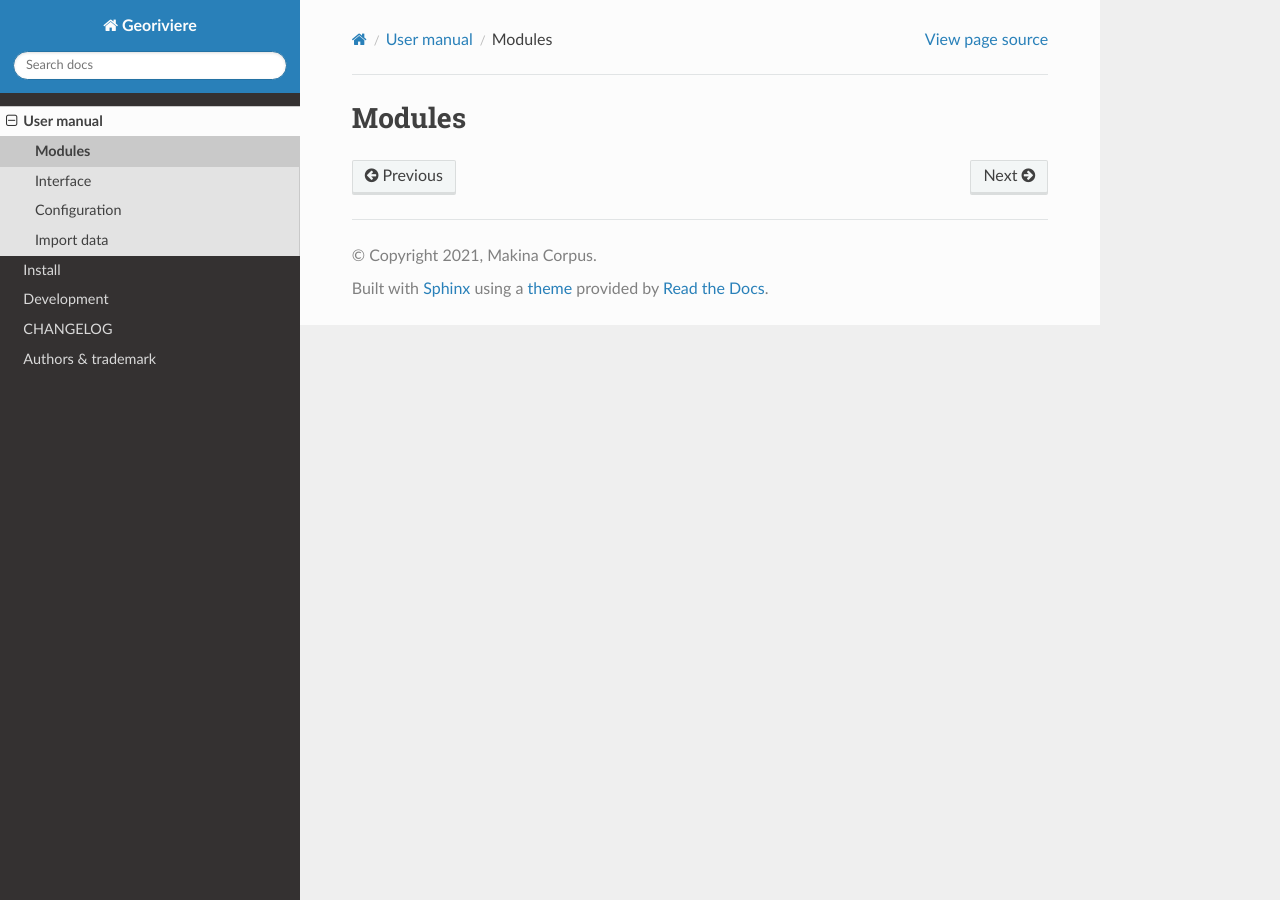
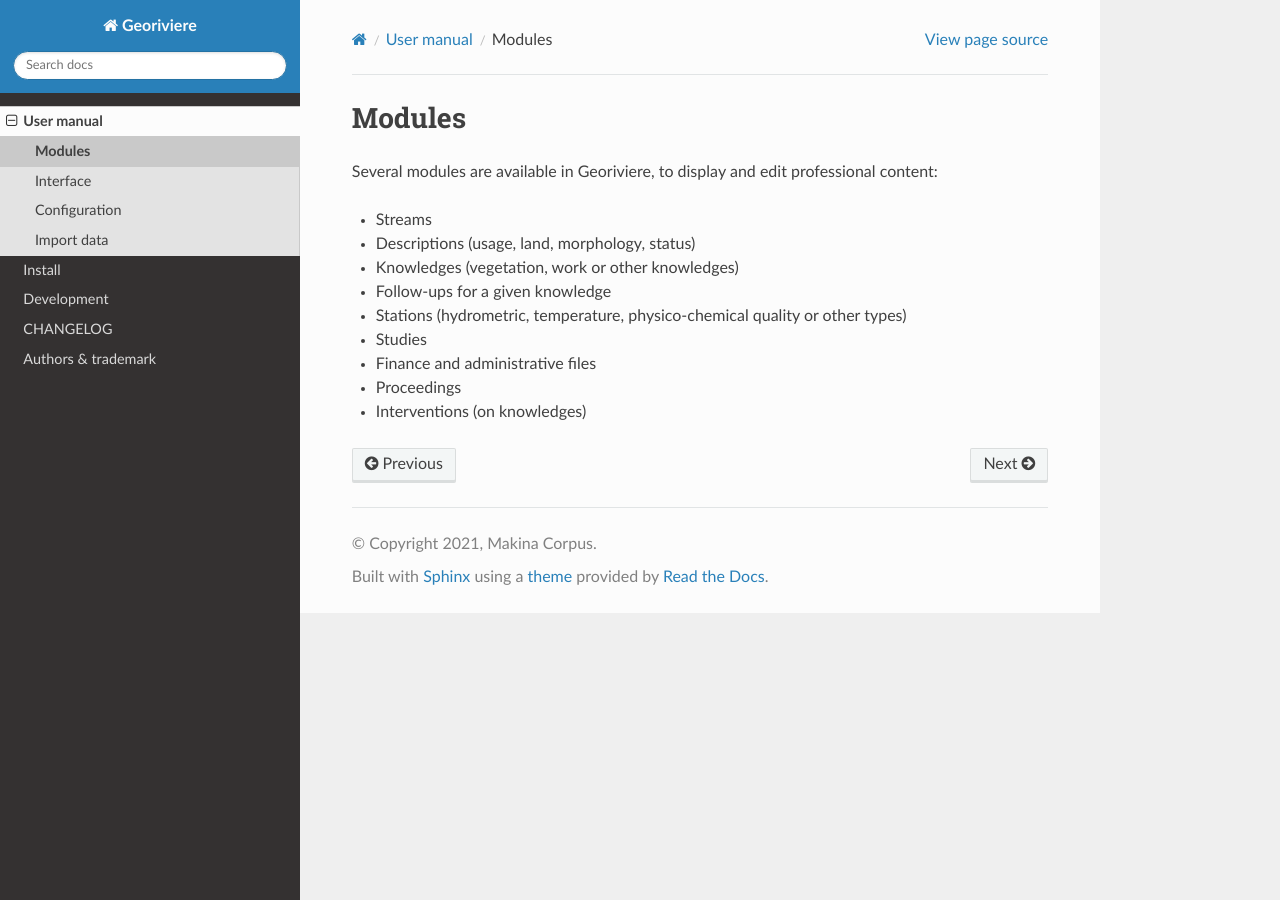
Before and after one commit to Georiviere/Georiviere-admin, a Sphinx documentation site: the page built from docs/usage/modules.rst, in a window 1280 px wide. Built offline with Sphinx 7.4.7 and the Read the Docs theme 2.0.0, drawn with Linux system fonts in a browser that asks for light colours; the version number could not be read and is left out.

Commit message:
Add snapshot in user manual

```diff
--- a/docs/usage/configuration.rst
+++ b/docs/usage/configuration.rst
@@ -1,2 +1,6 @@
 Configuration
 =============
+
+To edit list parameter for each module, go to django administration page.
+
+.. image :: /images/georiviere-02-admin.png
--- a/docs/usage/interface.rst
+++ b/docs/usage/interface.rst
@@ -1,2 +1,4 @@
 Interface
 =========
+
+.. image :: /images/georiviere-01-liste.png
--- a/docs/usage/modules.rst
+++ b/docs/usage/modules.rst
@@ -1,2 +1,14 @@
 Modules
 =======
+
+Several modules are available in Georiviere, to display and edit professional content:
+
+* Streams
+* Descriptions (usage, land, morphology, status)
+* Knowledges (vegetation, work or other knowledges)
+* Follow-ups for a given knowledge
+* Stations (hydrometric, temperature, physico-chemical quality or other types)
+* Studies
+* Finance and administrative files
+* Proceedings
+* Interventions (on knowledges)
```
Also changed, not shown: docs/images/georiviere-01-liste.png (added), docs/images/georiviere-02-admin.png (added), docs/images/georiviere_stations.png (added), 2 other files.
